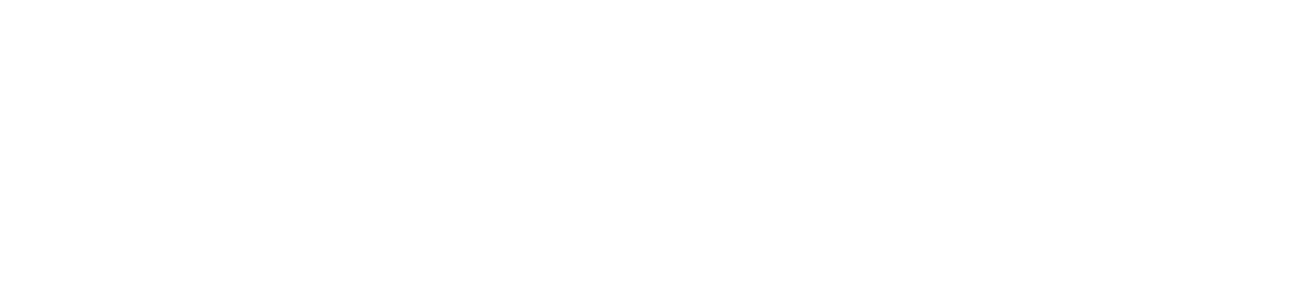
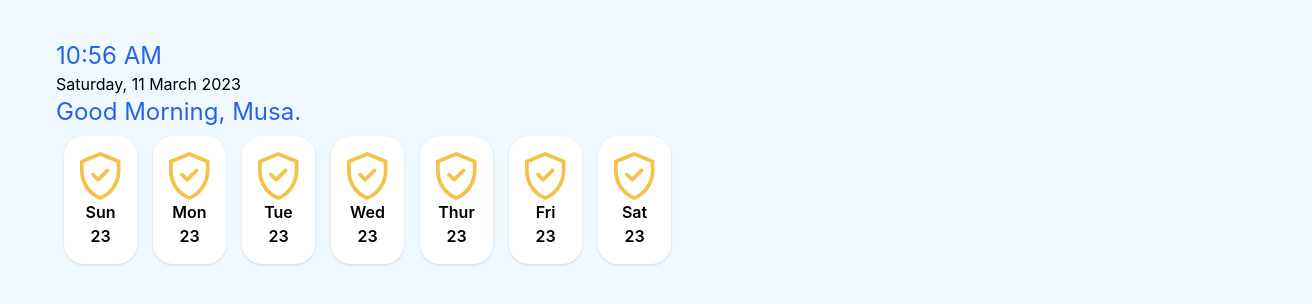
Before and after one commit to musaa99/weather-app, a React (Create React App) app: page / in a window 1280 px wide. Shown: the top 304 px of the page, 1312 px wide, since content can reach past the window. Built offline with nearby package versions, Linux system fonts and the light colour scheme.

Commit message:
built time and date component

```diff
--- a/src/App.js
+++ b/src/App.js
@@ -1,9 +1,10 @@
+import Index from "./component";
 
 
 function App() {
   return (
-    <div className="App">
-
+    <div >
+      <Index/>
     </div>
   );
 }
--- /dev/null
+++ b/src/component/GreetUser.jsx
@@ -0,0 +1,27 @@
+import React from 'react';
+
+const GreetUser = ({ username}) => {
+	let date = new Date();
+	let hours = date.getHours();
+	// let name = username;
+	let timeofday;
+
+	if (hours < 12) {
+		timeofday = `Good Morning`;
+	} else if (hours > 12 || hours <= 16) {
+		timeofday = `Good Afternoon`;
+	} else if (hours <= 24) {
+		timeofday = `Good Evening`;
+	} else {
+		timeofday = `Hello ${username}`;
+	}
+
+	return (
+		<h2 >
+			{timeofday},
+			Musa.
+		</h2>
+	);
+};
+
+export default GreetUser;
--- /dev/null
+++ b/src/component/days.jsx
@@ -0,0 +1,17 @@
+import React from "react";
+
+const DayOverview = (props) => {
+  const { day, img, Temp } = props;
+
+  return (
+
+      <div className=" block bg-white shadow rounded-[20px] p-4 m-2 text-center text-black font-semibold">
+        <img src={img} alt='icon' className=''/>
+        <h6 className=""> {day}</h6>
+        <h4>{Temp}</h4>
+
+      </div>
+  );
+};
+
+export default DayOverview;
--- /dev/null
+++ b/src/component/daysCard.jsx
@@ -0,0 +1,19 @@
+import React from "react";
+import DayOverview from "./days";
+import Vector from "../assets/Vector.svg";
+
+const DaysCard = () => {
+  return (
+    <div className="flex">
+      <DayOverview img={Vector} day="Sun" Temp={23} />
+      <DayOverview img={Vector} day="Mon" Temp={23} />
+      <DayOverview img={Vector} day="Tue" Temp={23} />
+      <DayOverview img={Vector} day="Wed" Temp={23} />
+      <DayOverview img={Vector} day="Thur" Temp={23} />
+      <DayOverview img={Vector} day="Fri" Temp={23} />
+      <DayOverview img={Vector} day="Sat" Temp={23} />
+    </div>
+  );
+};
+
+export default DaysCard;
--- a/src/component/index.jsx
+++ b/src/component/index.jsx
@@ -1,9 +1,42 @@
-import React from 'react'
+import React from "react";
+import DaysCard from "./daysCard";
+import GreetUser from "./GreetUser";
+// import MonthlyPieChart from "../../../charts/MonthlyPieChart";
 
 const Index = () => {
+    const currentTime = new Date();
+  let hours = currentTime.getHours();
+  let minutes = currentTime.getMinutes();
+  const ampm = hours >= 12 ? 'PM' : 'AM';
+  hours = hours % 12;
+  hours = hours ? hours : 12;
+  minutes = minutes < 10 ? '0' + minutes : minutes;
+  const formattedTime = `${hours}:${minutes} ${ampm}`;
+
+    const currentDate = new Date();
+  const days = ['Sunday', 'Monday', 'Tuesday', 'Wednesday', 'Thursday', 'Friday', 'Saturday'];
+  const months = ['January', 'February', 'March', 'April', 'May', 'June', 'July', 'August', 'September', 'October', 'November', 'December'];
+  const dayOfWeek = days[currentDate.getDay()];
+  const dayOfMonth = currentDate.getDate();
+  const month = months[currentDate.getMonth()];
+  const year = currentDate.getFullYear();
+  const formattedDate = `${dayOfWeek}, ${dayOfMonth} ${month} ${year}`;
   return (
-    <div>index</div>
-  )
-}
+    <div className=" flex-1 w-full m-8 py-2 pl-6 pr-4">
+      <div className="">
+        <p className="font-normal text-2xl text-bold text-blue-600">
+         {formattedTime}
+        </p>
+        <p>{formattedDate}</p>
+        <h1 className="font-normal text-2xl text-bold text-blue-600">
 
-export default Index
+        <GreetUser/>
+        </h1>
+      </div>
+      <DaysCard/>
+
+    </div>
+  );
+};
+
+export default Index;
--- a/src/index.css
+++ b/src/index.css
@@ -15,6 +15,7 @@
   margin: 0;
   height: 100%;
   width: 100%;
+  background-color: aliceblue;
   overflow-x: hidden;
   margin: 0;
   font-family:  'Inter';
```
Also changed, not shown: src/assets/Vector.svg (added).
